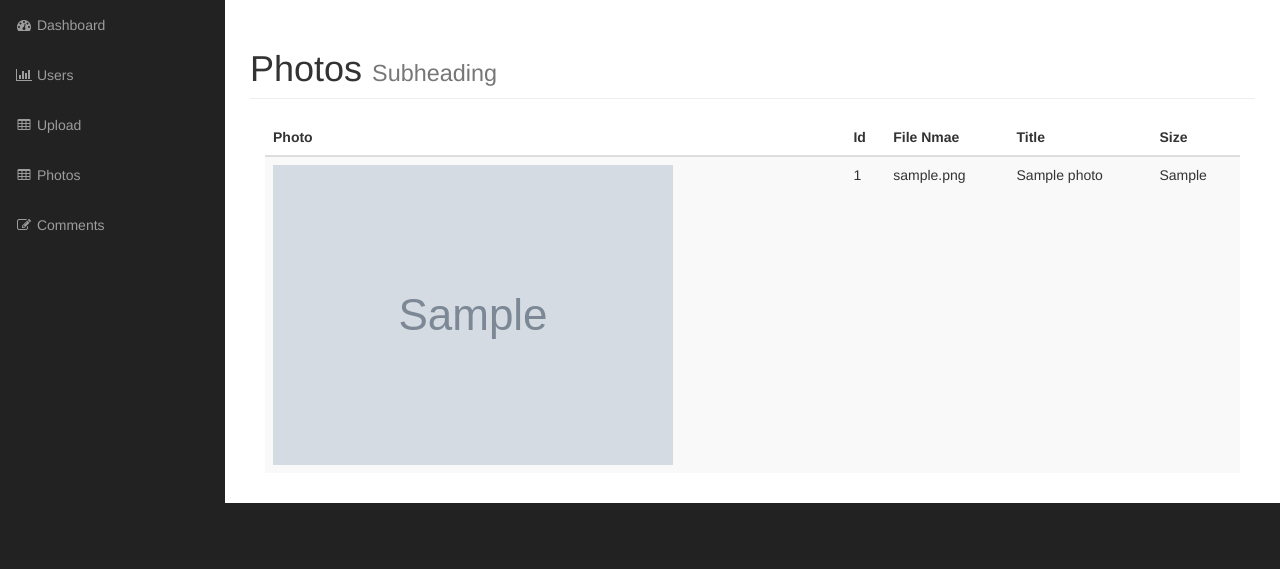
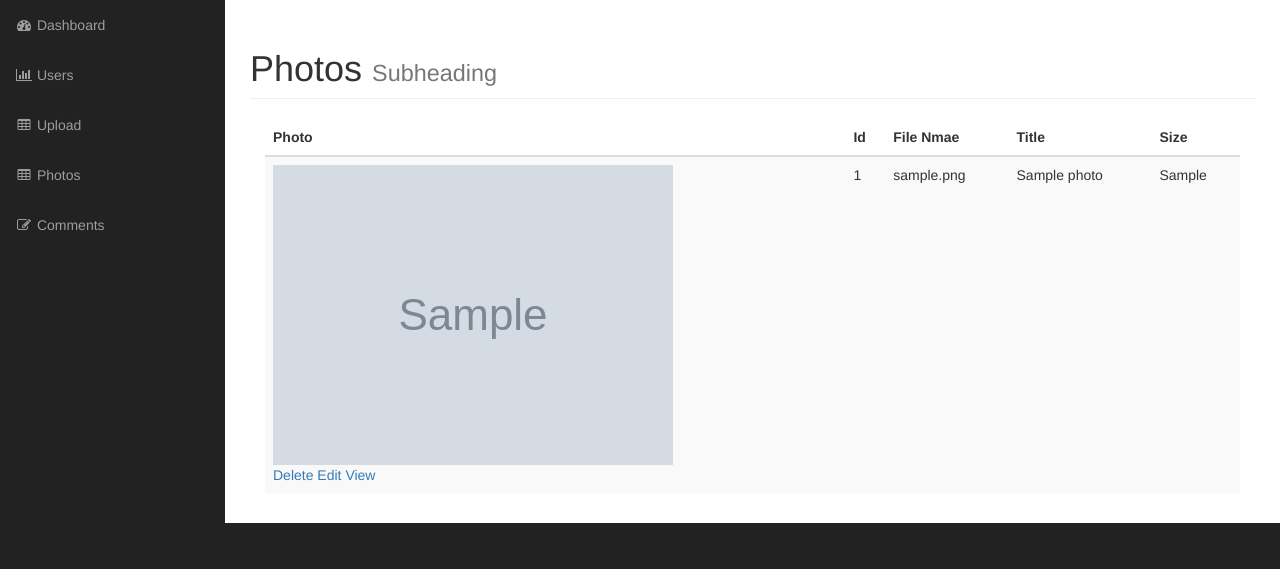
Before and after one commit to Salim66/PHP-OOP-Gallery-Project, a PHP site: page /admin/photos.php in a window 1280 px wide. Shown: the part 51-620 px from the top of the page. Run offline with PHP 8.4, Linux system fonts and the light colour scheme; the visitor is signed in with stand-in values (Sample User, id 1); tables that the repository leaves empty or names only in its code hold one stand-in row (values such as "Sample post"); grey boxes marked "Sample" are stand-in pictures; grey boxes labelled with a size stand in for pictures from a placeholder-image service; some libraries are stand-ins or nearby versions.

Commit message:
Create Delete page and link prt1

```diff
--- a/admin/photos.php
+++ b/admin/photos.php
@@ -54,7 +54,15 @@
                                     <?php  foreach($photos as $photo): ?>
 
                                         <tr>
-                                            <td><img src="<?php echo $photo->picturePath(); ?>"></td>
+                                            <td><img src="<?php echo $photo->picturePath(); ?>">
+
+                                                <div class="picture_link">
+                                                    <a href="delete_photo.php?id=<?php echo $photo->photo_id; ?>">Delete</a>
+                                                    <a href="">Edit</a>
+                                                    <a href="">View</a>
+                                                </div>
+
+                                            </td>
                                             <td><?php echo $photo->photo_id ?></td>
                                             <td><?php echo $photo->filename ?></td>
                                             <td><?php echo $photo->title ?></td>
```
Also changed, not shown: admin/delete_photo.php (added, +17 -0 lines), admin/images/images-2 copy.jpg (added), admin/images/images-5.jpg (added), admin/images/images-6.jpg (added).
